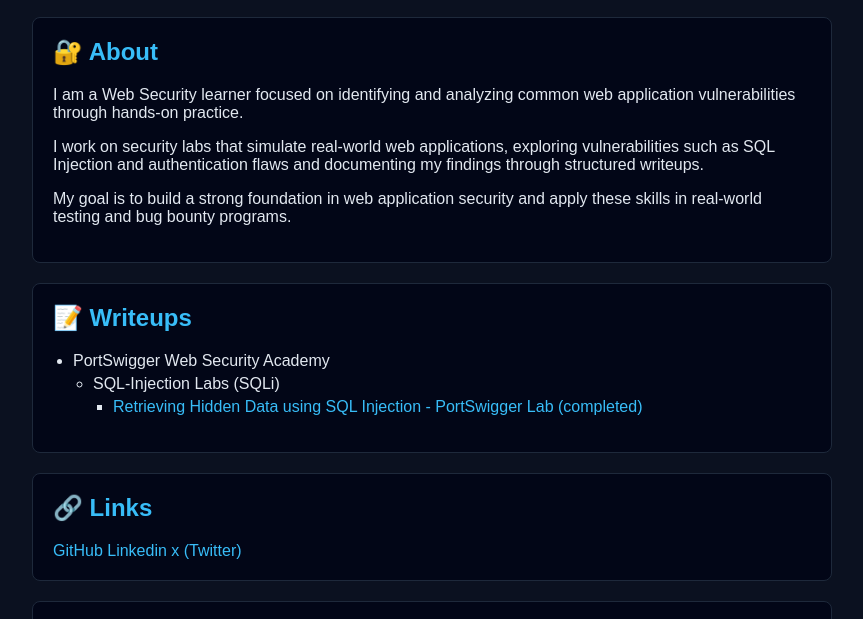
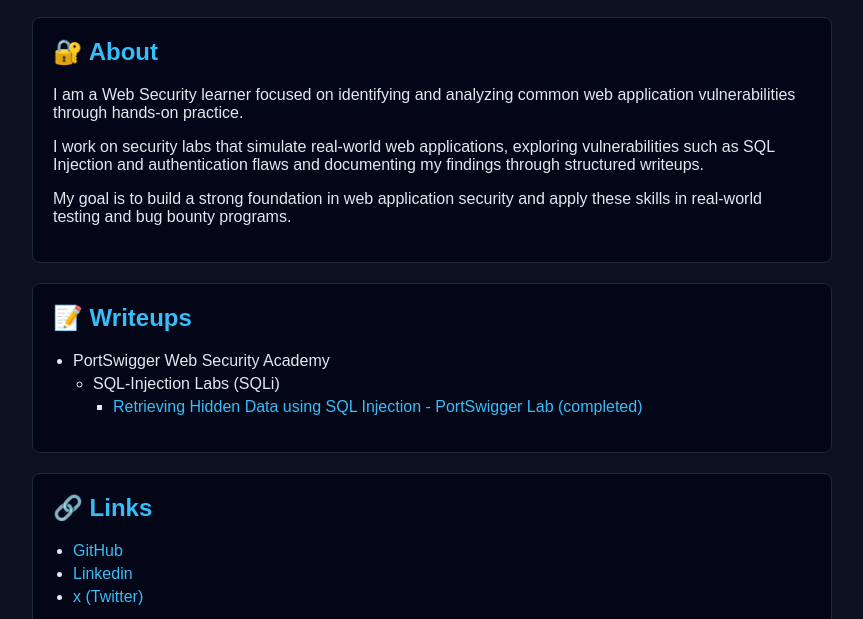
Before and after one commit to xDK0d3r/xDK0d3r.github.io, a plain HTML site: page index.html in a window 1280 px wide. Shown: the part 302-921 px from the top of the page, without its empty margins (208-1071 px from the left). Drawn offline with Linux system fonts and the light colour scheme.

Commit message:
Replace links with a list format in index.html

```diff
--- a/index.html
+++ b/index.html
@@ -39,9 +39,10 @@
 
     <section class="card">
         <h2>🔗 Links</h2>
-        <a href="https://github.com/xDK0d3r" target="_blank" rel="noopener noreferrer">GitHub</a>
-        <a href="https://www.linkedin.com/in/dhanush-k-xDK0d3r" target="_blank" rel="noopener noreferrer">Linkedin</a>
-        <a href="https://x.com/xDK0d3r" target="_blank" rel="noopener noreferrer">x (Twitter)</a>
+       <ul> <li> <a href="https://github.com/xDK0d3r" target="_blank" rel="noopener noreferrer">GitHub</a></li>
+       <li> <a href="https://www.linkedin.com/in/dhanush-k-xDK0d3r" target="_blank" rel="noopener noreferrer">Linkedin</a></li>
+       <li> <a href="https://x.com/xDK0d3r" target="_blank" rel="noopener noreferrer">x (Twitter)</a></li>
+       </ul>
     </section>
     <section class="card">
     <h2>📫 Contact</h2>
```
